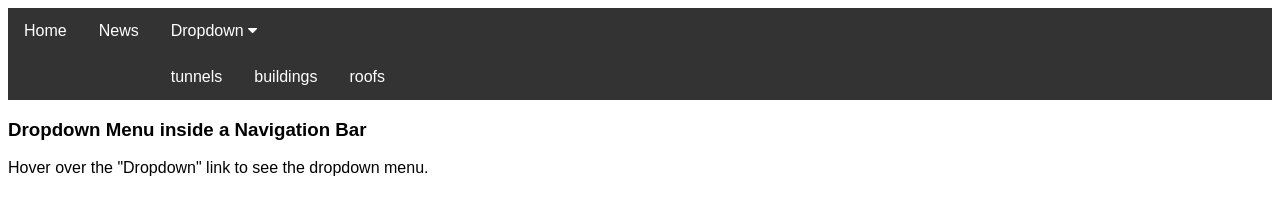
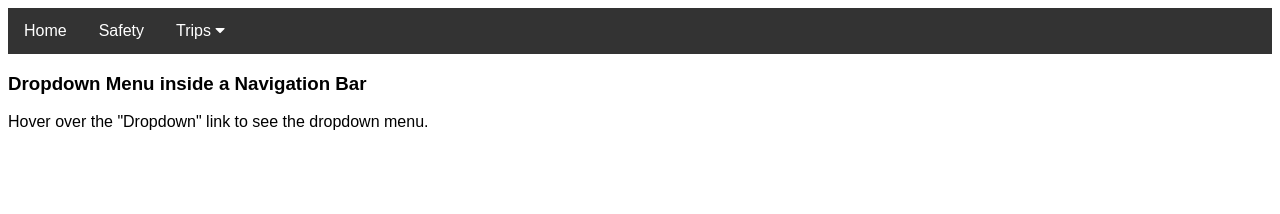
Before and after one commit to dgigs7/Broccoli, a plain HTML site: page index.html in a window 1280 px wide. Drawn offline with Linux system fonts and the light colour scheme.

Commit message:
Update index.html

```diff
--- a/index.html
+++ b/index.html
@@ -73,15 +73,15 @@ body {
 
 <div class="navbar">
   <a href="#home">Home</a>
-  <a href="#safety">News</a>
+  <a href="#safety">Safety</a>
   <div class="dropdown">
-    <button class="dropbtn">Dropdown
+    <button class="dropbtn">Trips
       <i class="fa fa-caret-down"></i>
     </button>
-    <div class="trips">
-      <a href="#">tunnels</a>
-      <a href="#">buildings</a>
-      <a href="#">roofs</a>
+    <div class="dropdown-content">
+      <a href="tunnels">Tunnels</a>
+      <a href="buildings">Buildings</a>
+      <a href="roofs">Roofs</a>
     </div>
   </div>
 </div>
```
